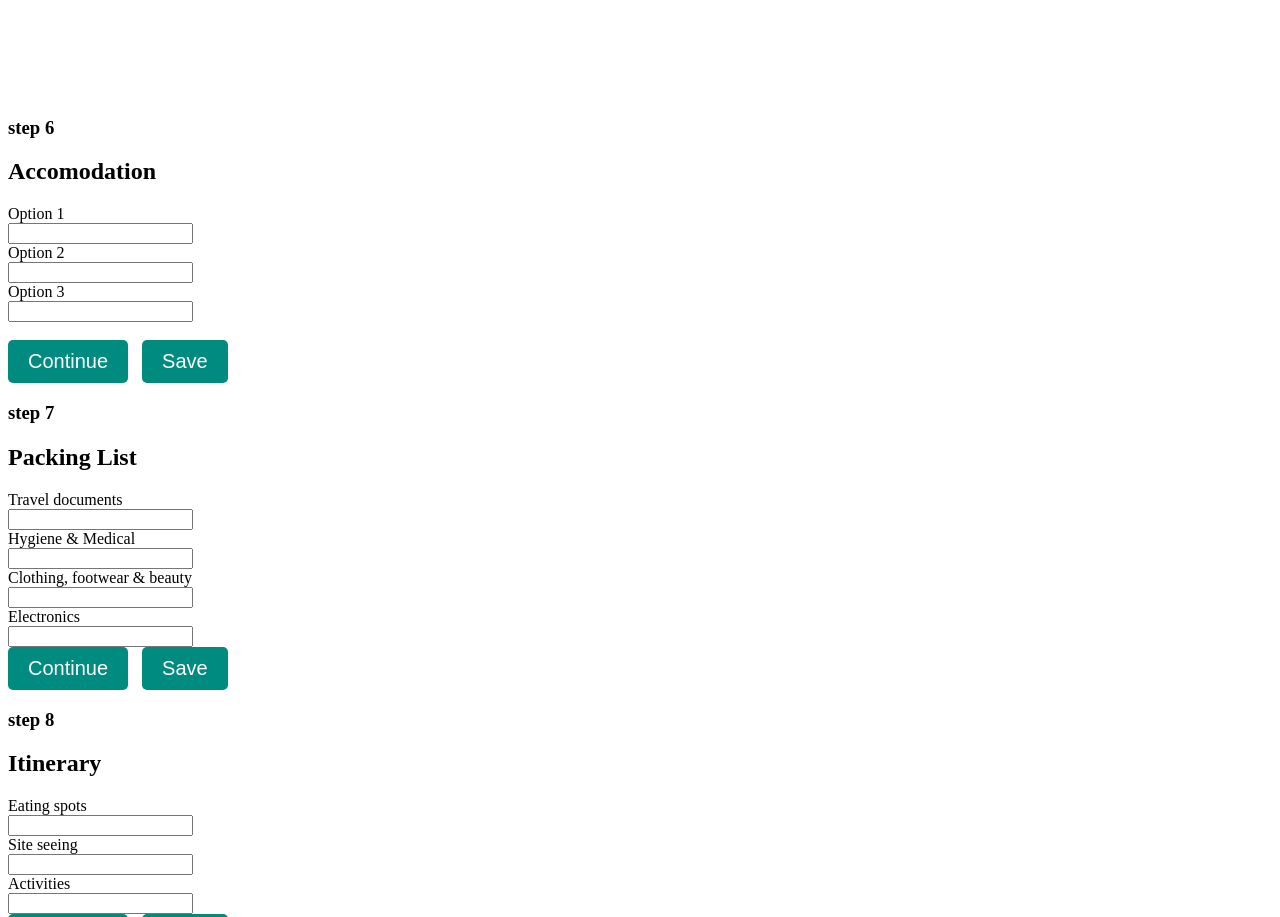
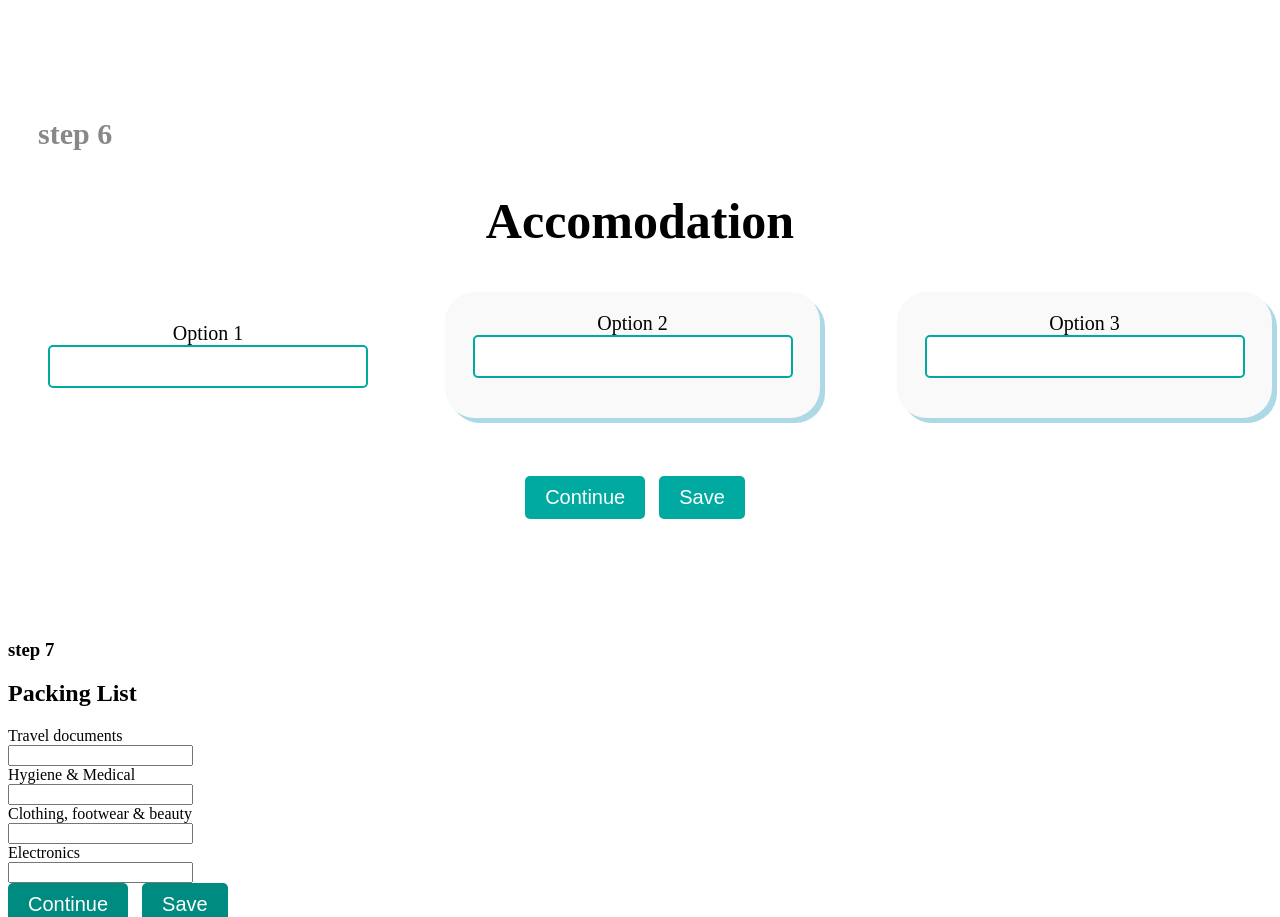
Before and after one commit to faithmwangi/Project-1-OutOfTheGroupChat, a plain HTML site: page app.html in a window 1280 px wide. Shown: the part 5168-6085 px from the top of the page. Drawn offline with Linux system fonts and the light colour scheme; a script that the page names is missing.

Commit message:
Style: Accomodation

```diff
--- a/app.css
+++ b/app.css
@@ -410,3 +410,81 @@ legend{
     cursor: pointer;
     background-color: #008b81;
 }
+/*STEP 6 "Accomodation"*/
+#step-6{
+    text-align: center;
+    margin-bottom: 120px;
+}
+#step-6 h3{
+    text-align: left;
+    margin-left: 30px;
+    color: rgb(136, 136, 136);
+    font-size: 30px;
+}
+#step-6 h1{
+    font-size: 50px;
+}
+#step-6 label{
+    font-size: 20px;
+}
+#step-6 input{
+    font-size: 20px;
+    padding: 8px;
+    border-radius: 5px;
+    border: 2px solid #00aaa0;
+    margin-bottom: 20px;
+    width: 300px;
+}
+/*STEP 6 form*/
+.accomodation {
+    flex-direction: column;
+    align-items: center;
+    justify-content: center;
+    margin-bottom: 20px;
+    list-style: none;
+}
+.accomodation label {
+    font-size: 30px;
+}
+.accomodation ul{
+    display: flex;
+    list-style: none;
+    justify-content: space-between;
+    align-items: center;
+    flex-wrap: wrap;
+}
+.accomodation li{
+    width: 335px;
+    background-color: #f9f9f9;
+    box-shadow: 5px 5px lightblue;
+    padding: 20px;
+    border-radius: 30px;
+    margin-bottom: 20px;
+    text-align: center;
+    backdrop-filter: blur(10px);
+    -webkit-backdrop-filter: brightness(10px);
+}
+.accomodation input[type="text"]{
+    font-size: 20px;
+    padding: 8px;
+    border-radius: 5px;
+    border: 2px solid #00aaa0;
+    margin-bottom: 20px;
+    width: 300px;
+}
+#continue-btn-6, #save-btn-6 {
+    justify-content: center;
+
+    font-size: 20px;
+    padding: 10px 20px;
+    border-radius: 5px;
+    background-color: #00aaa0;
+    color: white;
+    border: none;
+    margin-right: 10px;
+}
+#continue-btn-6:hover,
+#save-btn-6:hover {
+    cursor: pointer;
+    background-color: #008b81;
+}
--- a/app.html
+++ b/app.html
@@ -190,14 +190,20 @@
             <h3>step 6</h3>
             <h1>Accomodation</h1>
             <div class="accomodation">
+                <ul>
+                    <lil>
                         <label for="op1">Option 1</label><br>
                         <input type="text" id="op-1" name="op-1"><br>
-
+                    </lil>
+                    <li>
                         <label for="op2">Option 2</label><br>
                         <input type="text" id="op-1" name="op-2"><br>
-
+                    </li>
+                    <li>
                         <label for="op3">Option 3</label><br>
                         <input type="text" id="op-3" name="op-3"><br>
+                    </li>
+                </ul>
             </div>
             <br>
             <div class="btn-6">
```
Lines whose indentation alone changed are shown as unchanged.
